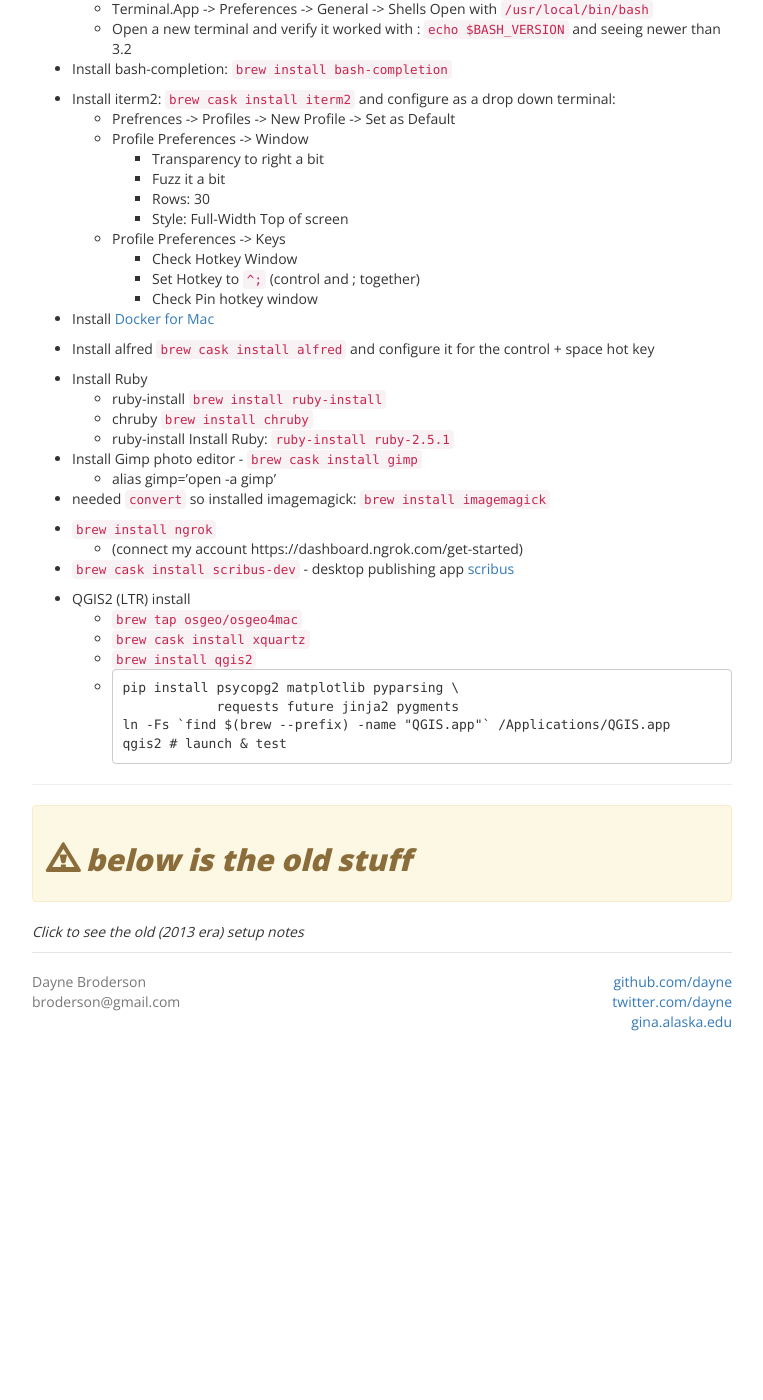
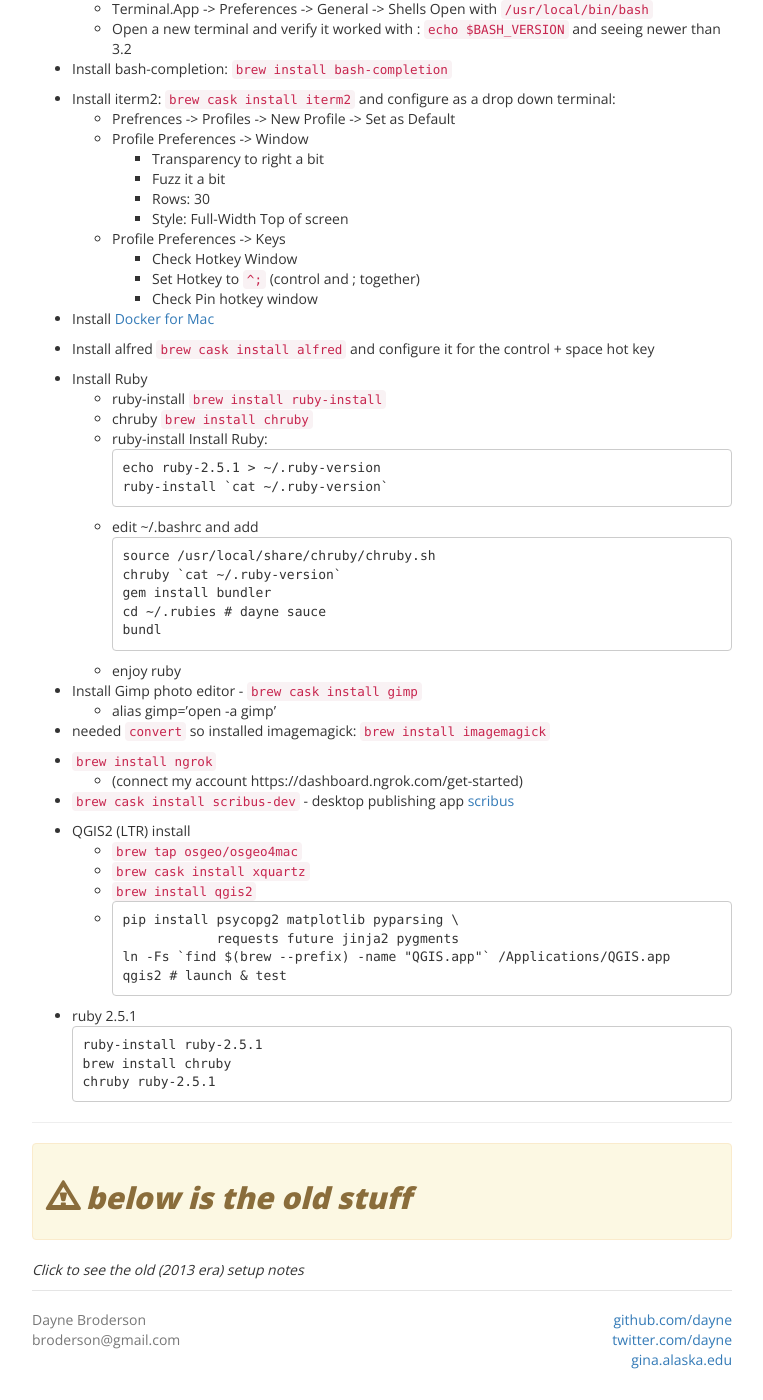
Before and after one commit to dayne/dayne.github.com, a Jekyll site: the page built from _topics/osx-setup.md, in a window 1280 px wide and 1400 px high, scrolled down 1204 px. Shown: the whole window, without its empty margins (258-1021 px from the left). Built offline with Jekyll 4.4.1, drawn with Linux system fonts in a browser that asks for light colours; nearby versions of some CDN libraries; before the commit the page ends 2266 px from its top, so only the background shows below that.

Commit message:
adding ruby stuff to osx setup

````diff
--- a/_topics/osx-setup.md
+++ b/_topics/osx-setup.md
@@ -83,7 +83,20 @@
 * Install Ruby
   * ruby-install `brew install ruby-install`
   * chruby `brew install chruby`
-  * ruby-install Install Ruby: `ruby-install ruby-2.5.1`
+  * ruby-install Install Ruby:
+    ```
+    echo ruby-2.5.1 > ~/.ruby-version
+    ruby-install `cat ~/.ruby-version`
+    ```
+  * edit ~/.bashrc and add
+    ```
+    source /usr/local/share/chruby/chruby.sh
+    chruby `cat ~/.ruby-version`
+    gem install bundler
+    cd ~/.rubies # dayne sauce
+    bundl
+    ```
+  * enjoy ruby
 
 * Install Gimp photo editor - `brew cask install gimp`
   * alias gimp='open -a gimp'
@@ -106,6 +119,12 @@
     qgis2 # launch & test
     ```
 
+* ruby 2.5.1
+  ```
+  ruby-install ruby-2.5.1
+  brew install chruby
+  chruby ruby-2.5.1
+  ```
 
 
 ---
````
